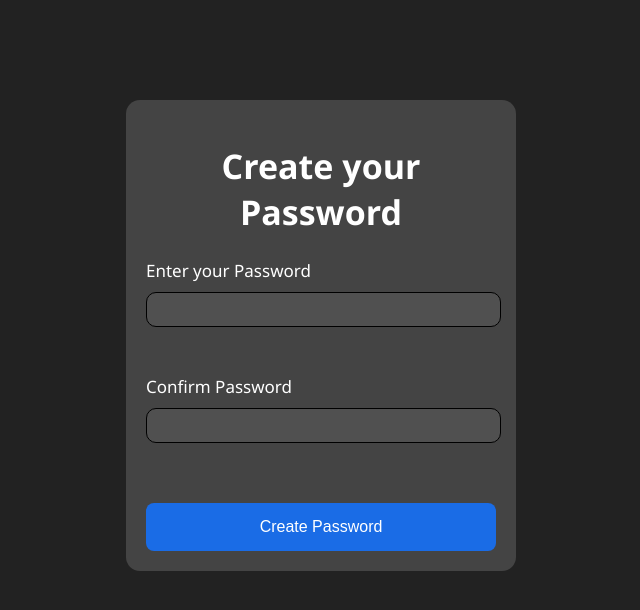
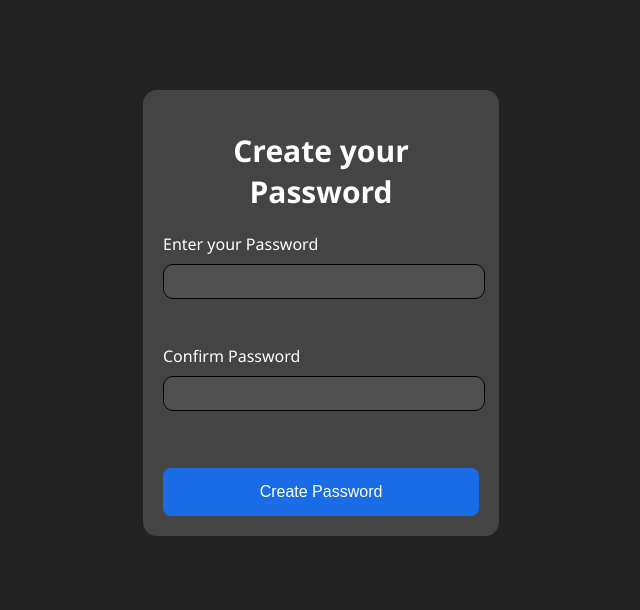
Before and after one commit to itskarim01/creating-password, a plain HTML site: page index.html in a window 1280 px wide. Shown: the whole page, without its empty margins (319-959 px from the left). Drawn offline with Linux system fonts and the light colour scheme.

Commit message:
Update form styling for improved layout and readability

```diff
--- a/style.css
+++ b/style.css
@@ -6,12 +6,11 @@ body{
 
 .form{
     background-color: #444444;
-    width: 350px;
+    width: 25%;
     height: 100%;
     padding: 20px;
     border-radius: 14px;
-    font-size: 17px;
-    margin: 100px auto;
+    margin: 90px auto;
     display: flex;
     flex-direction: column;
     gap: 1px;
@@ -19,6 +18,7 @@ body{
 
 .form h1{
     text-align: center;
+    font-size: 30px;
 }
 
 .form label{
```
